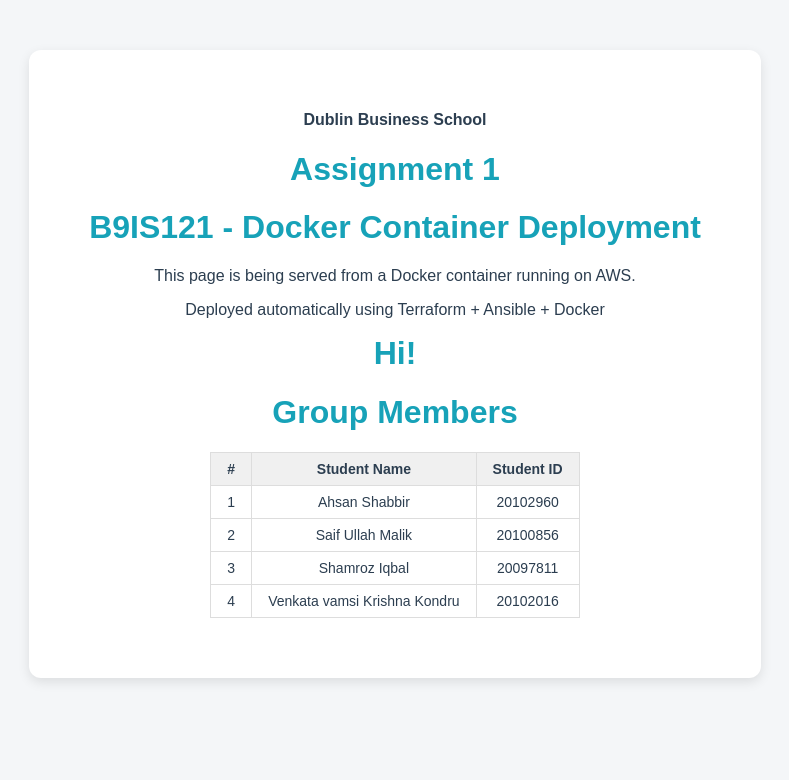
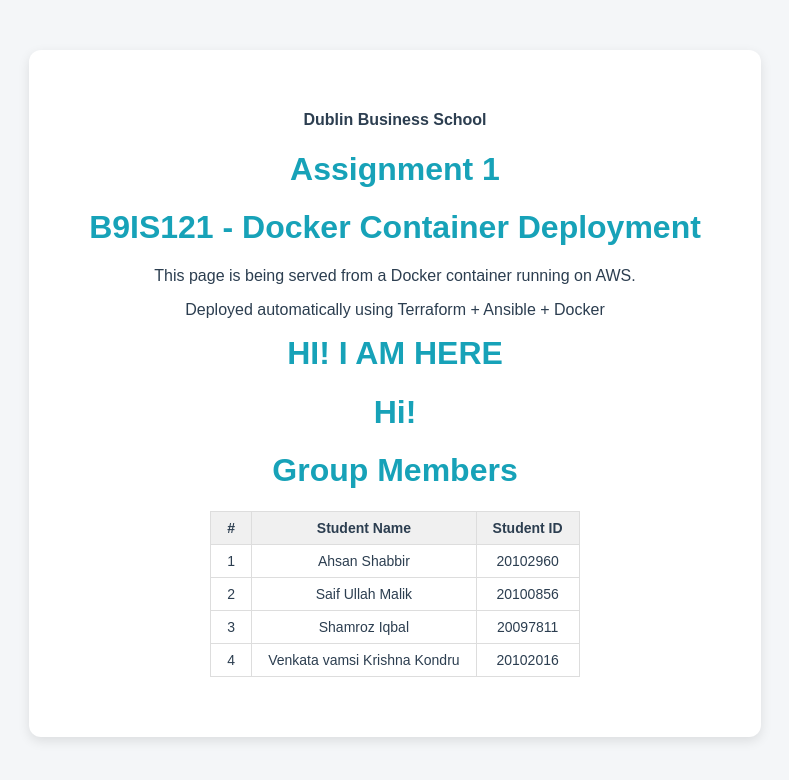
Before and after one commit to ahsanshabbir2112/B9IS121-Docker-Automation, a plain HTML site: page docker/index.html in a window 1280 px wide. Shown: the whole page, without its empty margins (245-1034 px from the left). Drawn offline with Linux system fonts and the light colour scheme.

Commit message:
testing 3

```diff
--- a/docker/index.html
+++ b/docker/index.html
@@ -49,6 +49,7 @@
         <p>Deployed automatically using Terraform + Ansible + Docker</p>
 
         <table>
+            <h1>HI! I AM HERE</h1>
             <h1>Hi!</h1>
             <h1>Group Members</h1>
             <tr><th>#</th><th>Student Name</th><th>Student ID</th></tr>
```
